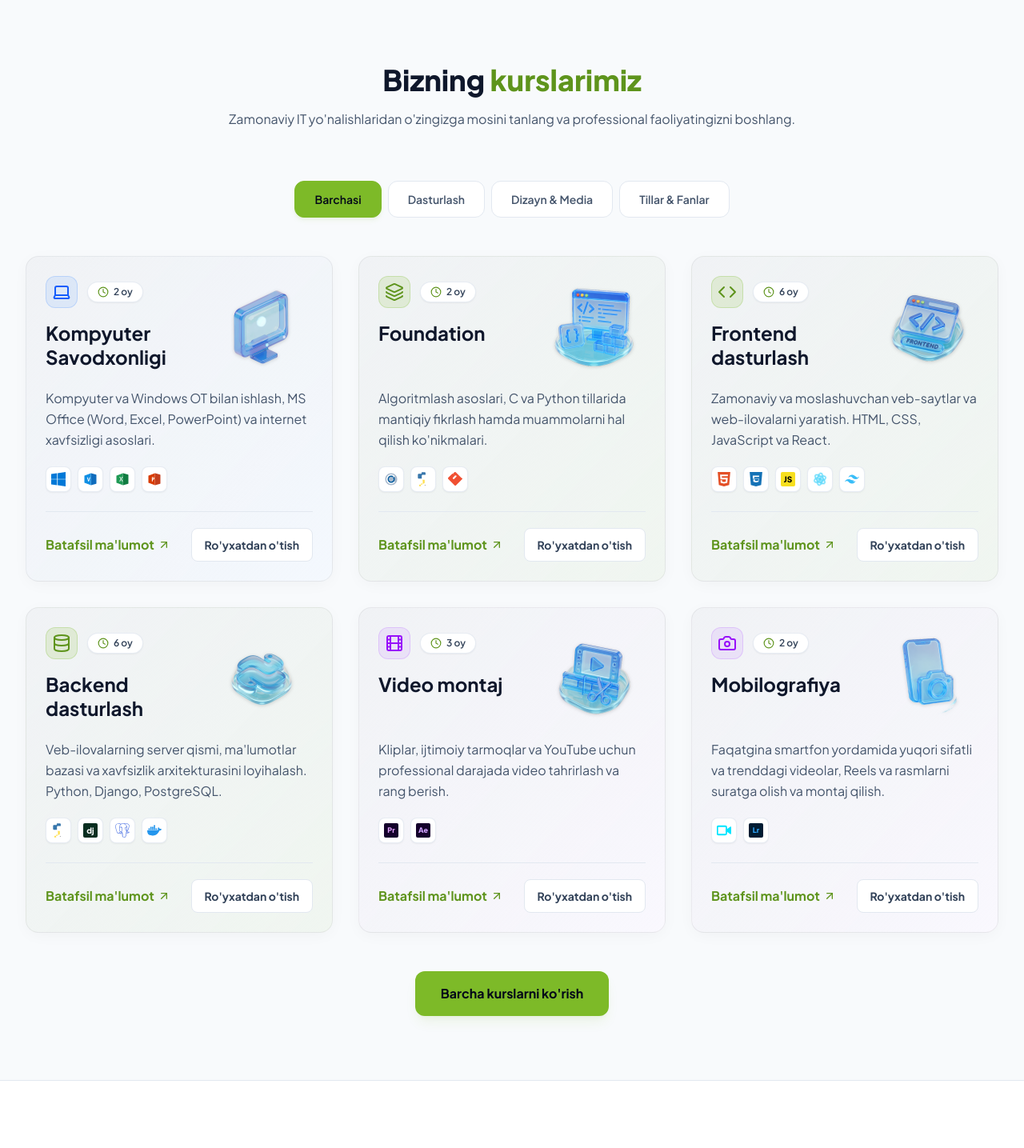
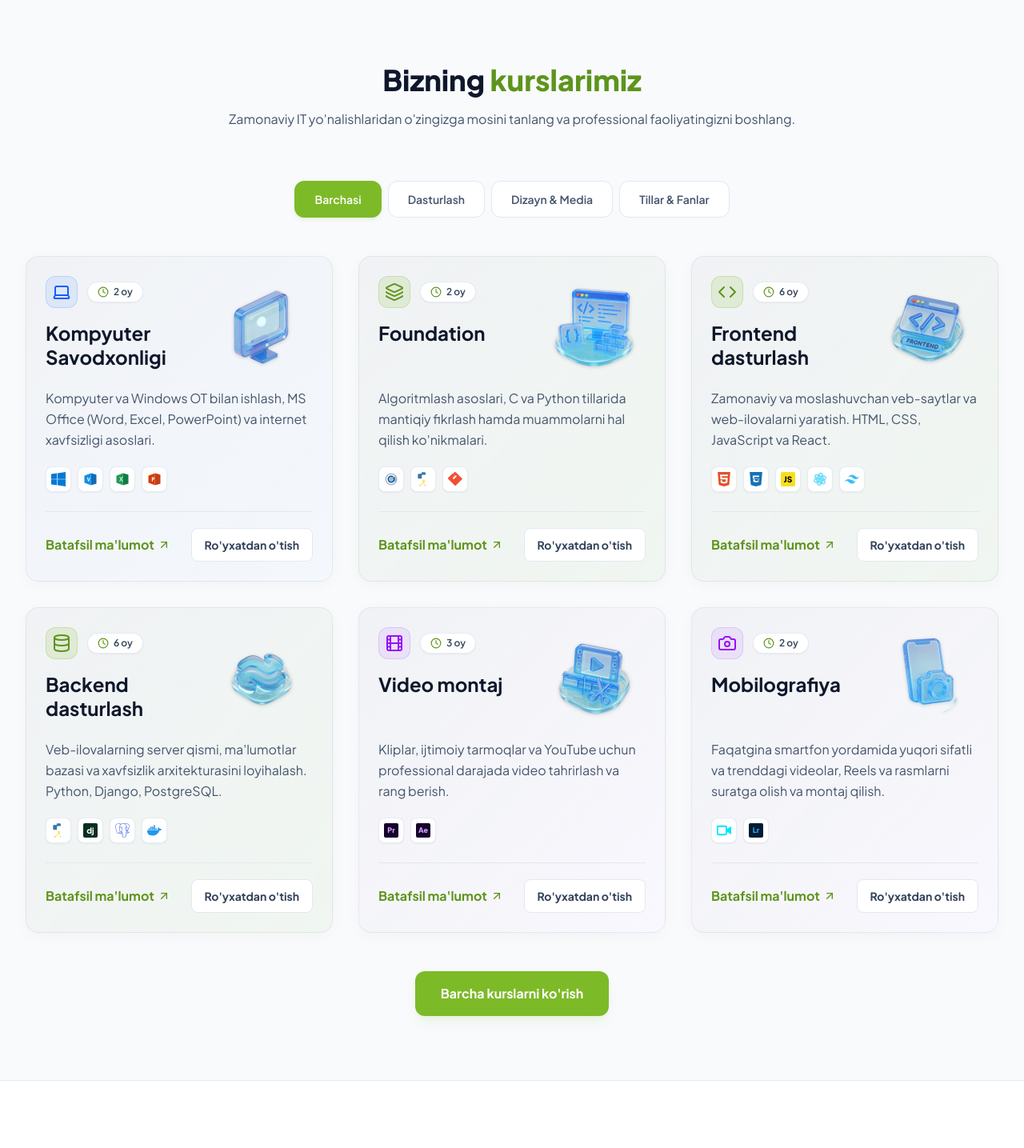
Before and after one commit to TemurbekReyimberdiyev/itparkxorazm, a React (Vite) app: page / in a window 1280 px wide. Shown: the part 1146-2581 px from the top of the page at 80% size. Built offline with nearby package versions, Linux system fonts and the light colour scheme.

Commit message:
design: change active filter tab and show all button text color to white

```diff
--- a/src/components/Courses.jsx
+++ b/src/components/Courses.jsx
@@ -873,7 +873,7 @@ export default function Courses({ language, onSelectCourse, translations }) {
               onClick={() => { setActiveTab(tab.id); setShowAll(false); }}
               className={`px-6 py-3 rounded-xl text-sm font-semibold transition-all duration-200 border ${
                 activeTab === tab.id
-                  ? 'bg-itpark border-itpark text-slate-950 shadow-md shadow-itpark/10'
+                  ? 'bg-itpark border-itpark text-white shadow-md shadow-itpark/10'
                   : 'bg-white border-slate-200 text-slate-600 hover:text-slate-900 hover:border-slate-350'
               }`}
             >
@@ -985,7 +985,7 @@ export default function Courses({ language, onSelectCourse, translations }) {
           <div className="flex justify-center mt-12">
             <button
               onClick={() => setShowAll(true)}
-              className="bg-itpark hover:bg-itpark-dark text-slate-950 font-bold px-8 py-4 rounded-xl shadow-lg shadow-itpark/10 hover:shadow-itpark/30 transform hover:-translate-y-0.5 transition-all duration-200 cursor-pointer"
+              className="bg-itpark hover:bg-itpark-dark text-white font-bold px-8 py-4 rounded-xl shadow-lg shadow-itpark/10 hover:shadow-itpark/30 transform hover:-translate-y-0.5 transition-all duration-200 cursor-pointer"
             >
               {language === 'uz' ? "Barcha kurslarni ko'rish" : 'Показать все курсы'}
             </button>
```
